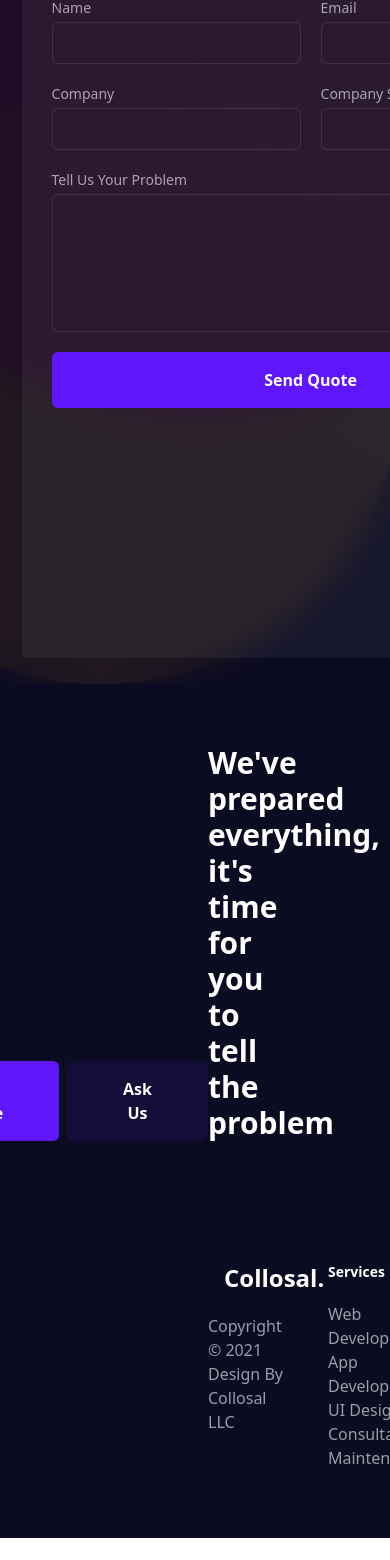
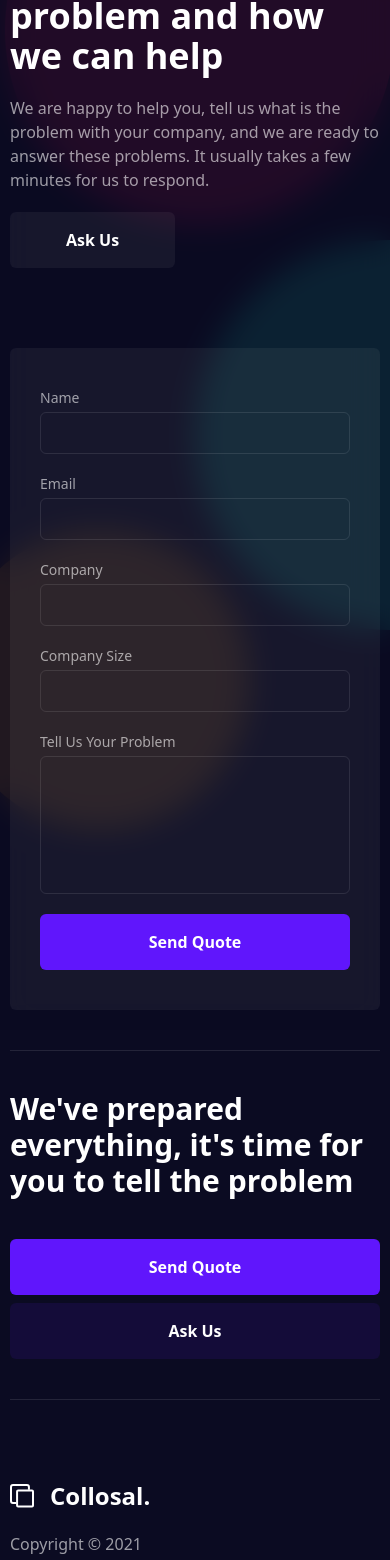
Before and after one commit to Rakemoon/collosal-slicing-figma, a Next.js app: page /quote in a window 390 px wide. Shown: the part 160-1720 px from the top of the page. Before the commit the page ends 1698 px from the top, so only its background shows below. Built offline with nearby package versions, Linux system fonts and the light colour scheme.

Commit message:
chore: Responsive wip on mobile

```diff
--- a/src/app/layout.tsx
+++ b/src/app/layout.tsx
@@ -31,12 +31,12 @@ export default function RootLayout({
       <body
         className={`${geistSans.variable} ${geistMono.variable} antialiased`}
       >
-        <main className="h-fit bg-dark min-h-screen min-w-screen max-w-full text-muted relative overflow-hidden">
+        <main className="h-fit bg-dark min-h-screen min-w-screen max-w-full text-muted relative overflow-hidden flex flex-col">
           {children}
-          <section className="h-fit px-52 py-5 flex flex-col gap-20">
+          <section className="h-fit px-[13vw] py-5 flex flex-col gap-20 max-md:px-2.5">
               <Callout message="We've prepared everything, it's time for you to tell the problem">
-                <Button>Send Quote</Button>
-                <Button colorVariant="light">Ask Us</Button>
+                <Button className="text-nowrap w-full">Send Quote</Button>
+                <Button colorVariant="light" className="text-nowrap w-full">Ask Us</Button>
               </Callout>
                   <Footer
                       list={
--- a/src/app/quote/page.tsx
+++ b/src/app/quote/page.tsx
@@ -13,14 +13,14 @@ export default function QuotePage () {
         <Section>
             <Section.Back isFirst />
             <Section.Front isFirst>
-                <div className="flex w-fit my-auto gap-20">
+                <div className="flex w-fit my-auto gap-20 max-md:flex-col">
                     <div className="w-fit flex flex-col gap-5 justify-center">
                         <SectionBadge>SEND QUOTE</SectionBadge>
                         <PageTitle>Tell us about your problem and how we can help</PageTitle>
                         <PageDescription>We are happy to help you, tell us what is the problem with your company, and we are ready to answer these problems. It usually takes a few minutes for us to respond.</PageDescription>
                         <Button className="w-fit" colorVariant="light" colorScheme="white">Ask Us</Button>
                     </div>
-                    <div className="w-fit bg-light rounded-md py-5 px-2.5">
+                    <div className="w-fit bg-light rounded-md py-5 px-2.5 max-md:w-full">
                         <Form className="gap-10">
                             <Form.Line>
                                 <Form.Value>
--- a/src/components/atoms/circle.tsx
+++ b/src/components/atoms/circle.tsx
@@ -18,7 +18,7 @@ export default function Sphere({ className = "", height, width, color }: SphereP
         }
     } className={
         cn(
-            "rounded-full animate-pulse",
+            "rounded-full animate-pulse max-md:scale-50",
             className,
         )
     }></div>;
--- a/src/components/atoms/section.tsx
+++ b/src/components/atoms/section.tsx
@@ -12,7 +12,7 @@ export default function Section({ children, className = "" }: SectionProps) {
     return <section
         className={
             cn(
-                "grid grid-cols-1 grid-rows-1",
+                "grid grid-cols-1 grid-rows-1 min-h-max",
                 className
             )
         }>
@@ -24,7 +24,8 @@ Section.Front = function SectionFront({ children, className = "", isFirst = fals
     return <div
         className={
             cn(
-                "h-screen px-[13vw] py-5 flex flex-col items-center gap-5 backdrop-blur-lg bg-dark bg-opacity-90",
+                "min-h-screen h-max px-[13vw] py-5 flex flex-col items-center gap-5 backdrop-blur-lg bg-dark bg-opacity-90",
+                "max-sm:px-2.5",
                 "[grid-row:_1_/_2] [grid-column:_1_/_2]",
                 className,
             )
@@ -49,12 +50,12 @@ Section.Back = function SectionBack({ children, className = "", isFirst = false
             color="#16FCD2"
             width="780px"
             height="780px"
-            className="absolute -top-[100px] left-[200px]"/>
+            className="absolute inset-0 m-auto"/>
             <Sphere
             color="#FCA016"
             width="600px"
             height="600px"
-            className="absolute bottom-[0px] -left-[200px]"/>
+            className="absolute bottom-[50px] -left-[200px]"/>
             <Sphere
             color="#FC165B"
             width="780px"
--- a/src/components/molecules/callout.tsx
+++ b/src/components/molecules/callout.tsx
@@ -6,11 +6,11 @@ type CalloutProps = {
 };
 
 export default function Callout ({ message, children }: CalloutProps) {
-    return <div className="border-b border-t border-white border-opacity-10 grid grid-cols-12 py-10 items-center">
-        <p className="font-bold text-3xl col-span-6">
+    return <div className="border-b border-t border-white border-opacity-10 flex py-10 max-md:flex-col gap-10">
+        <p className="font-bold text-3xl">
             {message}
         </p>
-        <div className="flex gap-2 h-fit w-fit place-self-end col-span-6">
+        <div className="flex gap-2 h-fit w-fit items-center max-md:flex-col max-md:w-full">
             {children}
         </div>
     </div>;
--- a/src/components/organism/footer.tsx
+++ b/src/components/organism/footer.tsx
@@ -1,4 +1,5 @@
 import LogoName from "#components/molecules/logo-name";
+import { cn } from "#utils/index";
 import Link from "next/link";
 
 type FooterProps = {
@@ -11,14 +12,19 @@ type FooterProps = {
     }[];
 }
 export default function Footer({ list }: FooterProps) {
-    return <footer className="grid grid-cols-12 gap-10 w-full h-fit text-white text-opacity-60">
-        <div className="col-span-3">
+    return <footer className={
+        cn(
+            "grid grid-cols-12 gap-10 w-full h-fit text-white text-opacity-60",
+            "max-sm:grid-cols-1"
+        )
+    }>
+        <div className="col-span-3 max-sm:col-span-1">
             <LogoName />
             <p className="mt-5">Copyright &copy; 2021</p>
             <p>Design By Collosal LLC</p>
         </div>
         {
-            list.map(x => <ul key={x.title} className="col-span-3 text-base">
+            list.map(x => <ul key={x.title} className="col-span-3 max-sm:col-span-1 text-base">
                 <h4 className="text-sm font-semibold mb-5 text-white">{x.title}</h4>
                 {
                     x.items.map(x => <li key={x.name}><Link href={x.href} className="font-light hover:text-white transition-colors">{x.name}</Link></li>)
--- a/src/components/organism/form.tsx
+++ b/src/components/organism/form.tsx
@@ -6,7 +6,7 @@ export default function Form({className = "", children, ...props}: DetailedHTMLP
         {...props}
         className={
             cn(
-                "flex p-5 flex-col gap-5 w-max",
+                "flex p-5 flex-col gap-5 w-full",
                 className
             )
         } >
@@ -15,14 +15,15 @@ export default function Form({className = "", children, ...props}: DetailedHTMLP
 }
 
 Form.Line = function FormLine({ children }: { children?: ReactNode}) {
-    return <div className="flex gap-5 w-full">{children}</div>;
+    return <div className="flex gap-5 w-full max-md:flex-col">{children}</div>;
 }
 
 Form.Value = function FormValue({ children, inline = false }: { children?: ReactNode; inline?: boolean }) {
     return <div className={
         cn(
-            "flex gap-1 flex-grow w-1/2",
-            inline ? "flex-row items-center" : "flex-col"
+            "flex gap-1 flex-grow w-full",
+            inline ? "flex-row items-center" : "flex-col",
+            "max-md:flex-col"
         )
     }>{children}</div>;
 }
--- a/src/components/organism/navbar.tsx
+++ b/src/components/organism/navbar.tsx
@@ -15,14 +15,14 @@ export default function Navbar({ variant, className = "" }: NavbarProps) {
         )
     }>
         <LogoName />
-        <ul className="flex gap-10 items-end">
+        <ul className="flex gap-10 items-end max-sm:hidden">
             <li>Services</li>
             <li>How We Work</li>
             <li>Projects</li>
             <li>About</li>
         </ul>
         <Button
-            className="shadow-md"
+            className="shadow-md max-sm:hidden"
             colorScheme="white"
             colorVariant="light"
             size="sm">Contact</Button>
```
